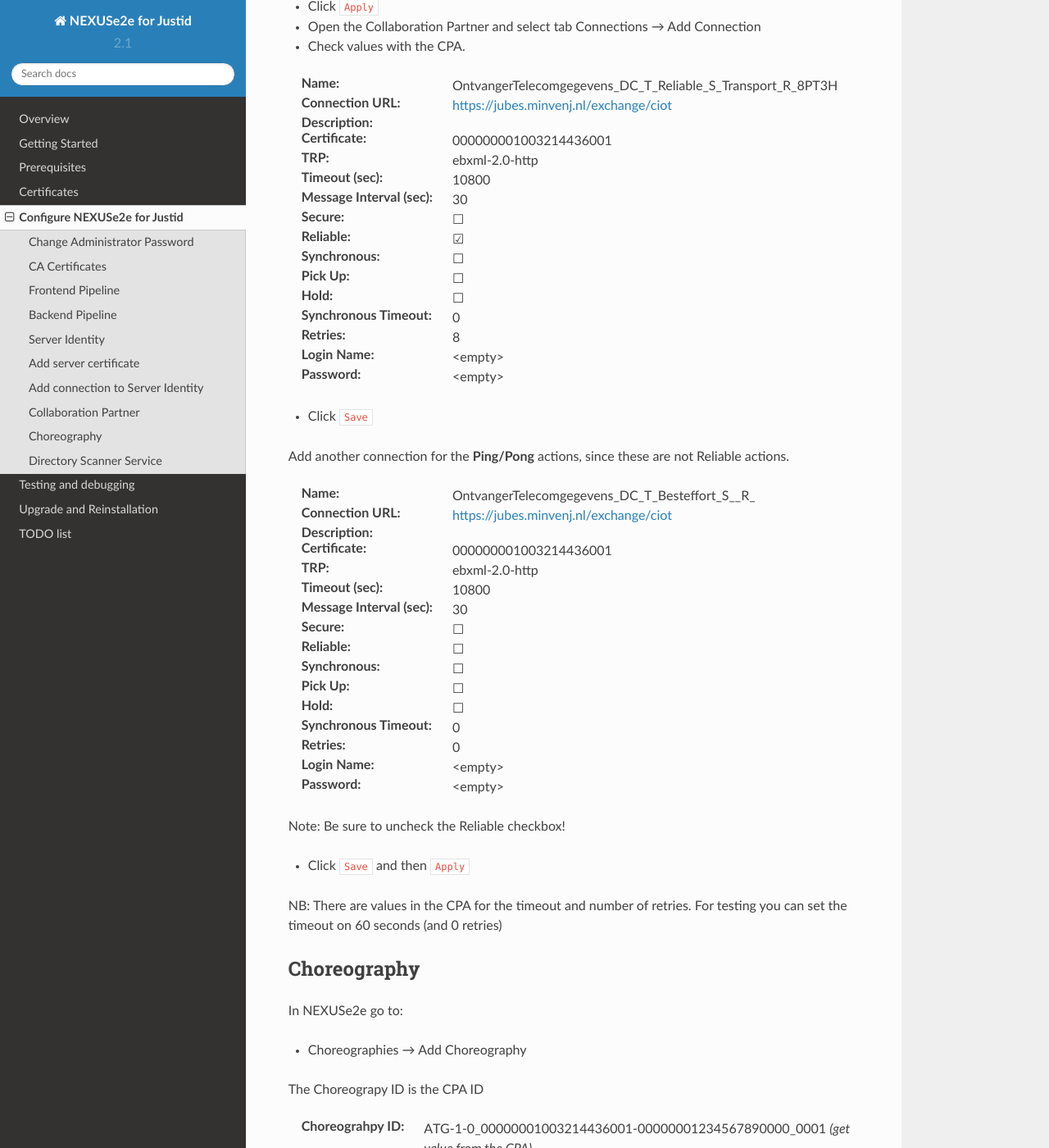
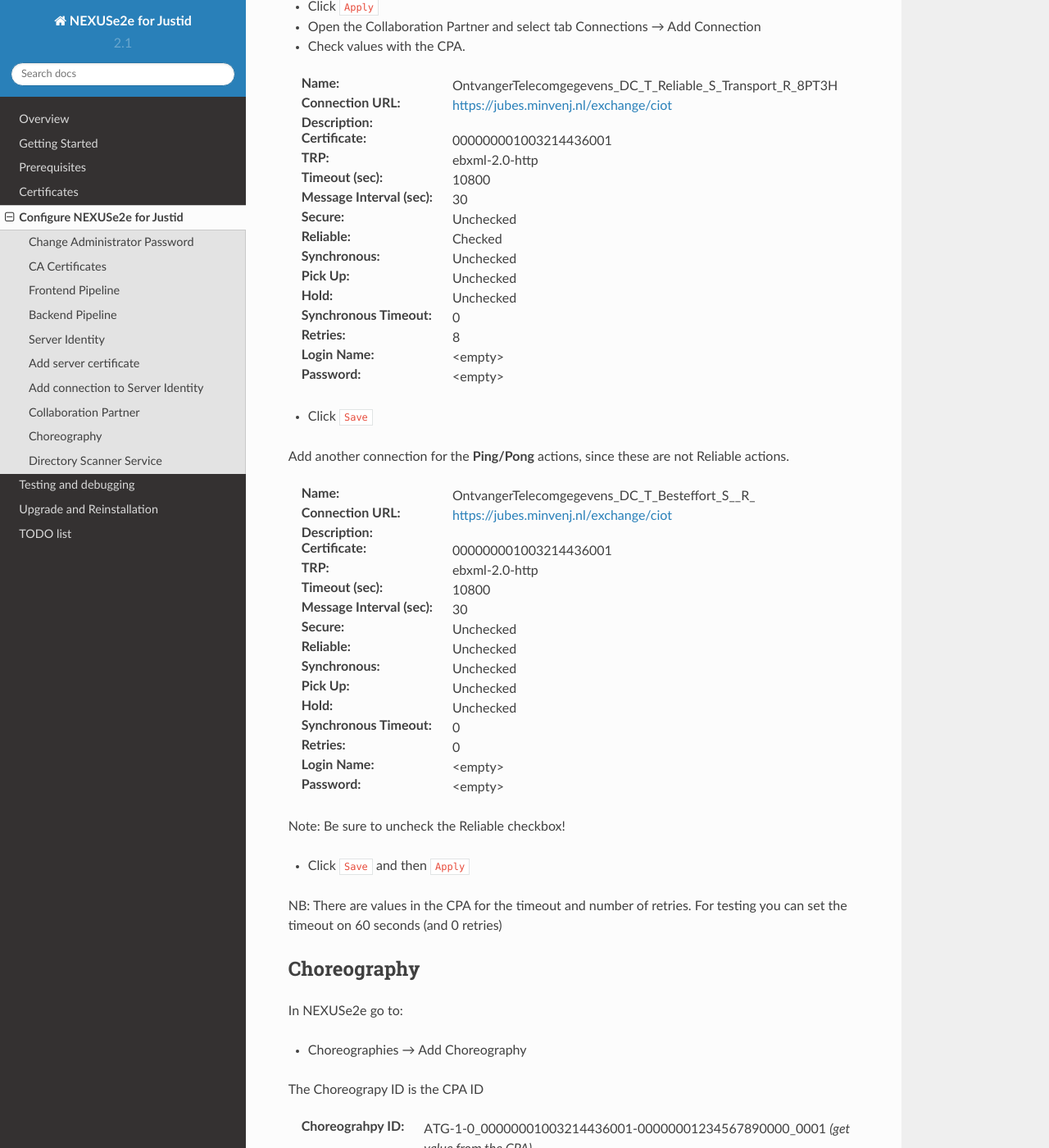
Before and after one commit to pvanstam/nexus-justid, a Sphinx documentation site: the page built from docs/configure_NEXUSe2e.rst, in a window 1280 px wide and 1400 px high, scrolled down 4357 px. Shown: the whole window at 82% size. Built offline with Sphinx 7.4.7 and the Read the Docs theme 2.0.0, drawn with Linux system fonts in a browser that asks for light colours; some of the changed text lies outside the part shown.

Commit message:
Changed ☐ for 'unchecked' and ☑ for 'checked'; this works better for environments not supporting unicode (or with trouble)

```diff
--- a/docs/configure_NEXUSe2e.rst
+++ b/docs/configure_NEXUSe2e.rst
@@ -88,7 +88,7 @@
 :Role to: OntvangerTelecomgegevens
 :Service: AanleverenTelecomgegevens:1:0
 :Service Type: urn:ebv:services
-:Cut ContentId: ☑
+:Cut ContentId: Checked
 
 * Click ``Save`` and then ``Apply``
 
@@ -107,7 +107,7 @@
 :Role to: OntvangerTelecomgegevens
 :Service: urn:oasis:names:tc:ebxml-msg:service
 :Service Type:
-:Cut ContentId: ☑
+:Cut ContentId: Checked
 
 * Click ``Save`` and then ``Apply``
 
@@ -189,11 +189,11 @@
 :TRP: ebxml-2.0-http
 :Timeout (sec): 10800
 :Message Interval (sec): 30
-:Secure: ☐
-:Reliable: ☑
-:Synchronous: ☐
-:Pick Up: ☐
-:Hold: ☐
+:Secure: Unchecked
+:Reliable: Checked
+:Synchronous: Unchecked
+:Pick Up: Unchecked
+:Hold: Unchecked
 :Synchronous Timeout: 0
 :Retries: 8
 :Login Name: <empty>
@@ -210,11 +210,11 @@
 :TRP: ebxml-2.0-http
 :Timeout (sec): 10800
 :Message Interval (sec): 30
-:Secure: ☐
-:Reliable: ☐
-:Synchronous: ☐
-:Pick Up: ☐
-:Hold: ☐
+:Secure: Unchecked
+:Reliable: Unchecked
+:Synchronous: Unchecked
+:Pick Up: Unchecked
+:Hold: Unchecked
 :Synchronous Timeout: 0
 :Retries: 0
 :Login Name: <empty>
@@ -243,12 +243,12 @@
 Enter the Choreography and Add Action
 
 :Action ID: FunctioneelAntwoorden
-:Valid Start Action: ☑
-:Valid Termination Action: ☐
+:Valid Start Action: Checked
+:Valid Termination Action: Unchecked
 :Backend Inbound Pipeline: FileSaveInboundPipeline
 :Backend Outbound Pipeline: FileLoadOutboundPipeline
 :Status Update Pipeline: None
-:Polling Required: ☐
+:Polling Required: Unchecked
 :Document Type:
 
 Add another Action for **BestandenAanleveren** with the same values. Open again after creating it and check **FunctioneelAntwoorden** as Follow-Up Action
@@ -260,23 +260,23 @@
 Ping:
 
 :Action ID: Ping
-:Valid Start Action: ☑
-:Valid Termination Action: ☐
+:Valid Start Action: Checked
+:Valid Termination Action: Unchecked
 :Backend Inbound Pipeline: FileSaveInboundPipeline
 :Backend Outbound Pipeline: PingPipeline
 :Status Update Pipeline: None
-:Polling Required: ☐
+:Polling Required: Unchecked
 :Document Type:
 
 Pong:
 
 :Action ID: Pong
-:Valid Start Action: ☐
-:Valid Termination Action: ☑
+:Valid Start Action: Unchecked
+:Valid Termination Action: Checked
 :Backend Inbound Pipeline: FileSaveInboundPipeline
 :Backend Outbound Pipeline: PingPipeline
 :Status Update Pipeline: None
-:Polling Required: ☐
+:Polling Required: Unchecked
 :Document Type:
 
 Open Action Ping and select Pong as Enabled Follow-Up Actions.
@@ -302,7 +302,7 @@
 
 :Name: CIOTBestandScanner
 :Component: DirectoryScannerService
-:Autostart: ☑
+:Autostart: Checked
 :Scheduling Service: SchedulingService
 :Directory: /home/ciot/outbound *(example)*
 :Backup Directory: /home/ciot/sent *(example)*
@@ -320,7 +320,7 @@
 
 :Name: CIOTBestandScannerOTA
 :Component: DirectoryScannerService
-:Autostart: ☑
+:Autostart: Checked
 :Scheduling Service: SchedulingService
 :Directory: home/ciot/ota/outbound *(example)*
 :Backup Directory: /home/ciot/ota/sent *(example)*
```
